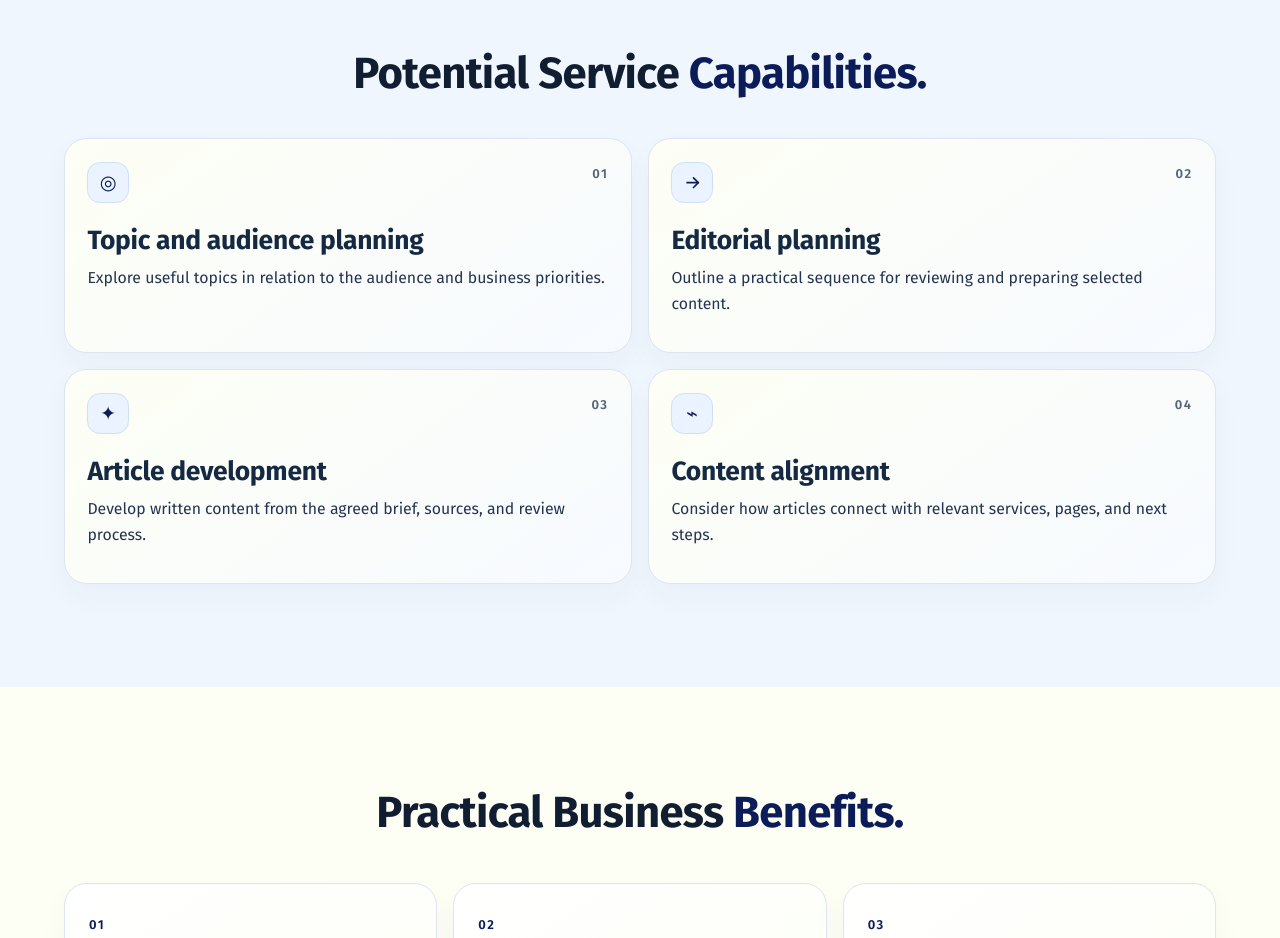
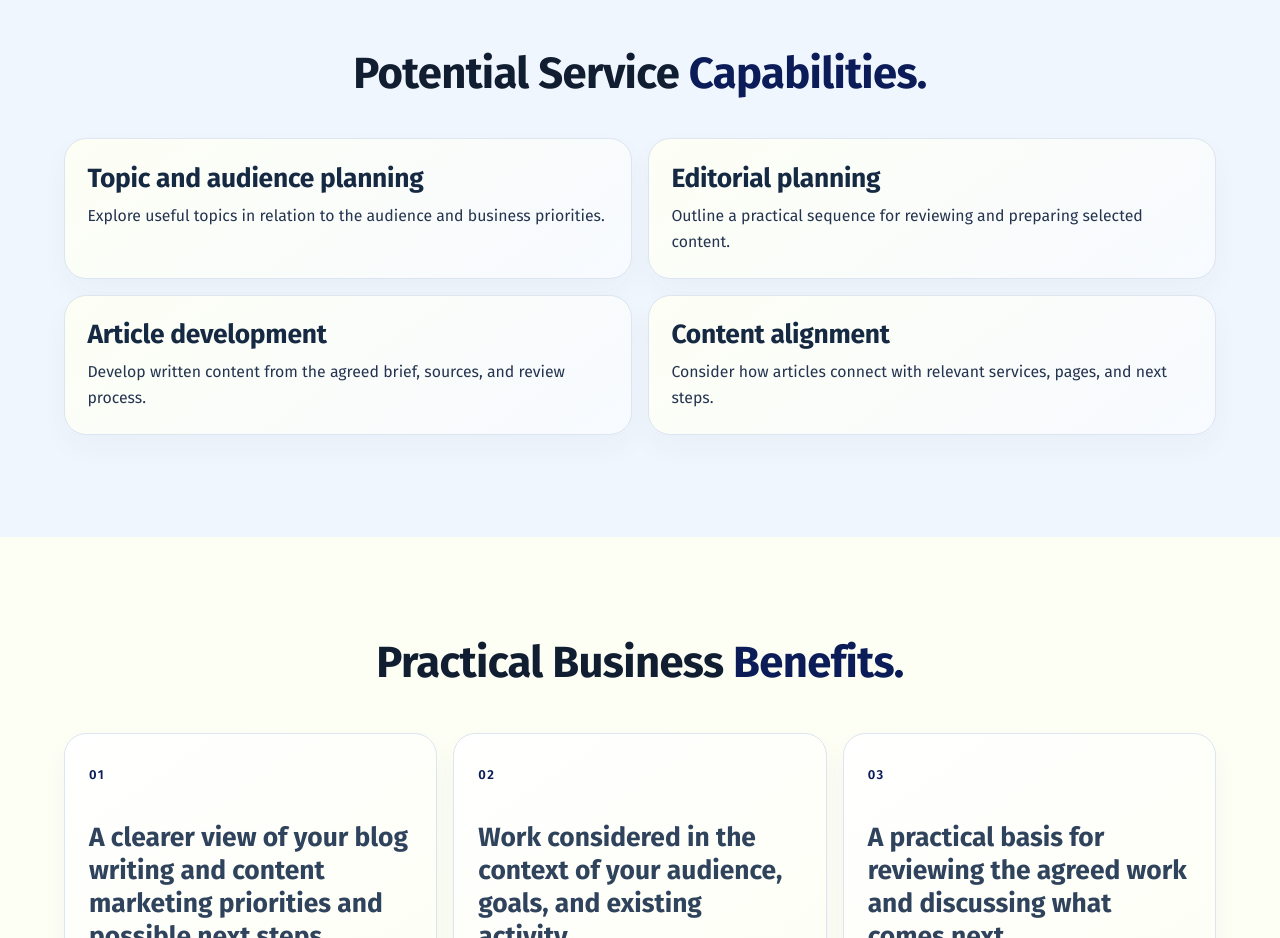
Before and after one commit to Nisla1234/ryzite-unified-platform, an Astro site: page /services/blog-writing-and-content-marketing/ in a window 1280 px wide. Shown: the part 1860-2798 px from the top of the page. Built offline with nearby package versions, Linux system fonts and the light colour scheme; Astro itself is replaced by a stand-in of ours; a web font is replaced by a local one.

Commit message:
remove icons and numbers from service capability cards

```diff
--- a/src/components/sections/MarketingServiceDetail.astro
+++ b/src/components/sections/MarketingServiceDetail.astro
@@ -153,8 +153,6 @@ const detailTranslations = Object.fromEntries(
         <div class="marketing-capability-grid">
           {translatedService.capabilities.map((capability, index) => (
             <article class="marketing-capability-card" data-marketing-reveal>
-              <span class="marketing-capability-card__icon" aria-hidden="true">{['◎', <ArrowUpRight />, '✦', '⌁'][index]}</span>
-              <span class="marketing-capability-card__number">0{index + 1}</span>
               <h3 data-marketing-capability-field="title" data-marketing-capability-index={index}>{capability.title}</h3>
               <p data-marketing-capability-field="description" data-marketing-capability-index={index}>{capability.description}</p>
             </article>
@@ -383,10 +381,8 @@ const detailTranslations = Object.fromEntries(
   @supports not ((backdrop-filter: blur(1px)) or (-webkit-backdrop-filter: blur(1px))) { .marketing-provides-glass, .marketing-provides-mark { background: rgb(16 29 50 / 88%); } }
   .marketing-capabilities-section { background: #f0f6fd; }
   .marketing-capability-grid { display: grid; grid-template-columns: repeat(2, minmax(0, 1fr)); gap: 1rem; margin-top: 2.5rem; }
-  .marketing-capability-card { position: relative; min-height: 215px; padding: 1.4rem; border: 1px solid #dce5f0; border-radius: var(--radius-medium); background: linear-gradient(145deg, var(--color-milk), #f7faff); box-shadow: 0 .8rem 1.8rem #173b7109; }
-  .marketing-capability-card__icon { display: grid; width: 2.6rem; aspect-ratio: 1; place-items: center; border: 1px solid #cfe0f5; border-radius: .8rem; color: var(--marketing-blue); background: #eaf3ff; font-size: 1.21rem; }
-  .marketing-capability-card__number { position: absolute; top: 1.5rem; right: 1.4rem; color: var(--color-text-subtle); font-size: .8125rem; font-weight: 600; letter-spacing: .12em; }
-  .marketing-capability-card h3 { margin: 1.3rem 0 .5rem; color: #162942; font-family: var(--font-display); font-size: var(--size-h3); font-weight: 700; line-height: var(--leading-h3); letter-spacing: var(--tracking-h3); }
+  .marketing-capability-card { position: relative; padding: 1.4rem; border: 1px solid #dce5f0; border-radius: var(--radius-medium); background: linear-gradient(145deg, var(--color-milk), #f7faff); box-shadow: 0 .8rem 1.8rem #173b7109; }
+  .marketing-capability-card h3 { margin: 0 0 .5rem; color: #162942; font-family: var(--font-display); font-size: var(--size-h3); font-weight: 700; line-height: var(--leading-h3); letter-spacing: var(--tracking-h3); }
   .marketing-capability-card p { margin: 0; color: var(--marketing-muted); font-size: .99rem; line-height: 1.65; }
   .marketing-benefits-section { background: var(--color-milk); }
   .marketing-benefit-grid { display: grid; grid-template-columns: repeat(3, minmax(0, 1fr)); gap: 1rem; margin: 2.8rem 0 0; padding: 0; list-style: none; }
@@ -431,7 +427,6 @@ const detailTranslations = Object.fromEntries(
     .marketing-detail-split, .marketing-provides-layout, .marketing-detail-faq-layout { grid-template-columns: 1fr; gap: 1.8rem; }
     .marketing-provides-mark { width: 130px; border-radius: 1.5rem; font-size: 3.85rem; }
     .marketing-capability-grid, .marketing-benefit-grid, .marketing-related-grid { grid-template-columns: 1fr; }
-    .marketing-capability-card { min-height: 195px; }
     .marketing-benefit-card { min-height: 145px; }
     .marketing-benefit-card p { margin-top: 1.3rem; }
     .marketing-related-card { min-height: 145px; }
```
